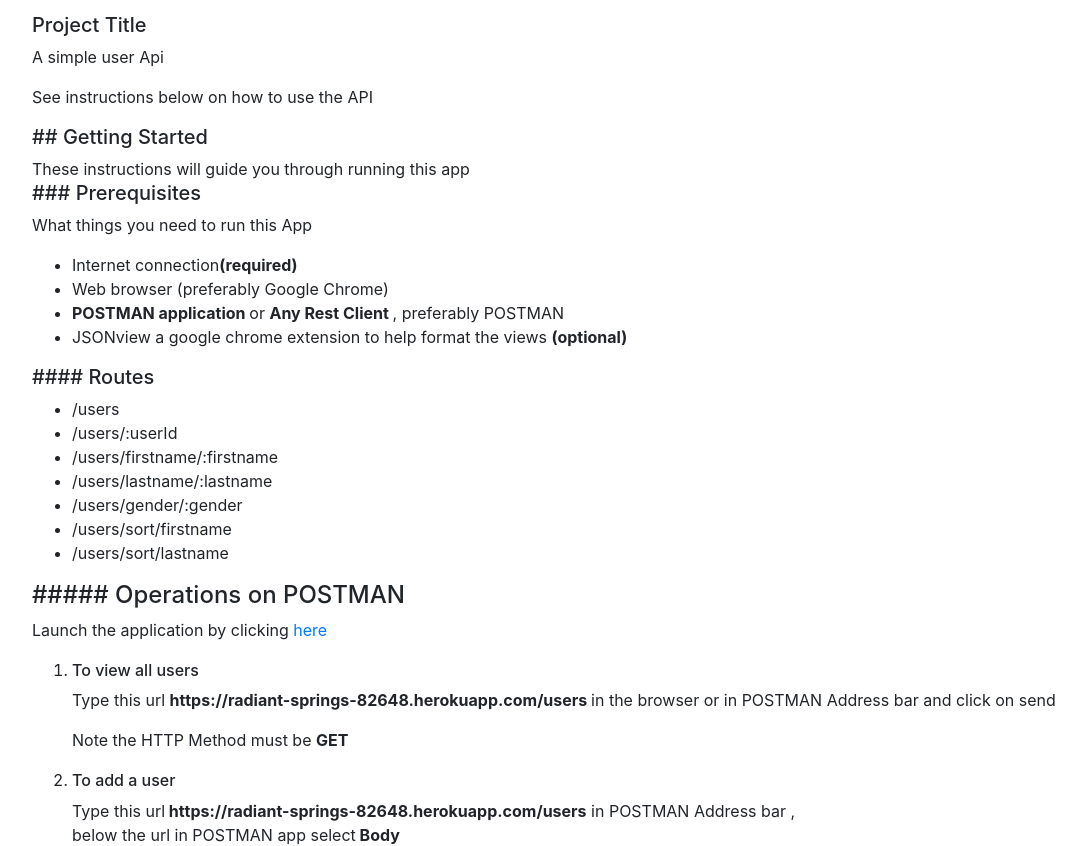
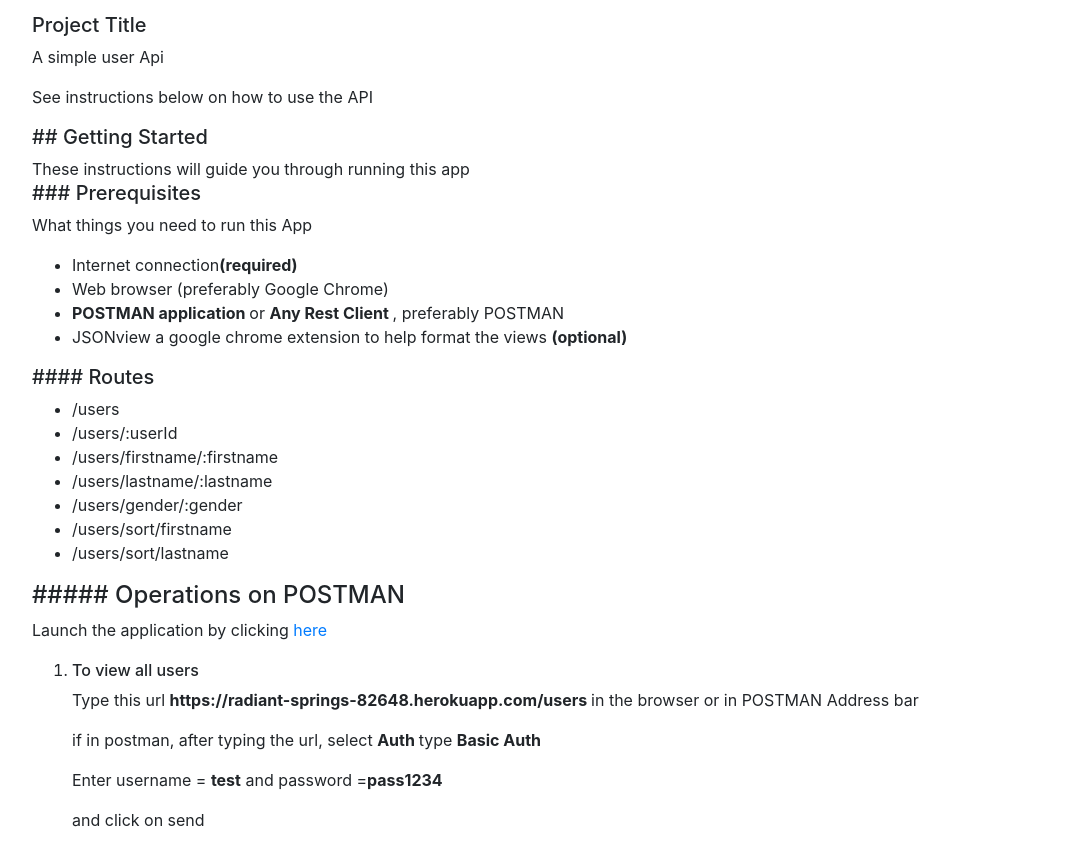
Before and after one commit to profchiso/usersapi, a website: page public/index.html in a window 1280 px wide. Shown: the part 73-919 px from the top of the page, without its empty margins (53-1139 px from the left). Drawn offline with nearby package versions, Linux system fonts and the light colour scheme.

Commit message:
update instruction on index page

```diff
--- a/public/index.html
+++ b/public/index.html
@@ -69,7 +69,12 @@
                 <di>
                   <ol>
                   <li><h6>To  view all users</h6>
-                  <p>Type this url <b> https://radiant-springs-82648.herokuapp.com/users </b> in the browser or in POSTMAN Address bar and click on send<p>Note the HTTP Method must be <b>GET</b></p>
+                  <p>Type this url <b> https://radiant-springs-82648.herokuapp.com/users </b> in the browser or in POSTMAN Address bar <p>
+                    <p>if in postman, after typing the url, select <b>Auth </b> type <b>Basic Auth</b></p>
+                    <p>Enter username = <b>test</b> and password =<b>pass1234</b> </p>
+                    <p>and click on send</p>
+
+                    Note the HTTP Method must be <b>GET</b></p>
                 </li>
 
                 <li><h6>To add a user</h6>
```
